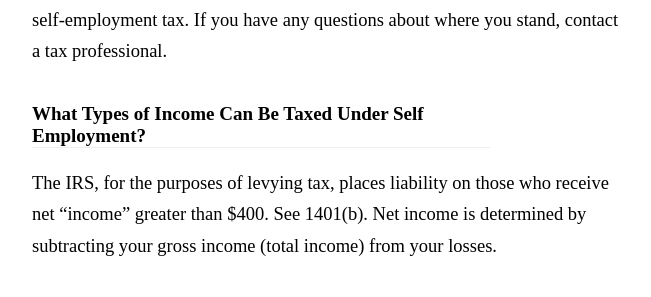
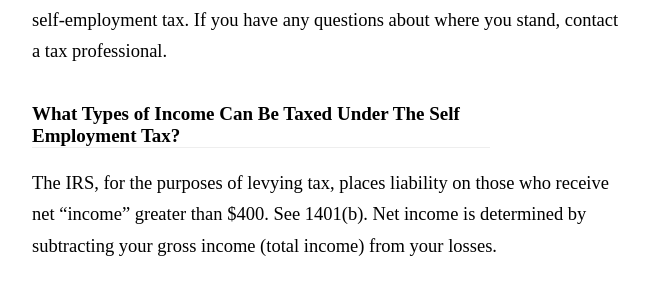
Before and after one commit to oblivionreb/oblivionreb.github.io, a Jekyll site: the page built from _posts/2020-10-17-self-employment-tax-explained.md, in a window 1280 px wide and 900 px high, scrolled down 6695 px. Shown: the part 157-454 px from the top of the window, without its empty margins (318-969 px from the left). Built offline with Jekyll 4.4.1, drawn with Linux system fonts in a browser that asks for light colours; nearby versions of some CDN libraries; some of the changed text lies outside the part shown.

Commit message:
Update 2020-10-17-self-employment-tax-explained.md

```diff
--- a/_posts/2020-10-17-self-employment-tax-explained.md
+++ b/_posts/2020-10-17-self-employment-tax-explained.md
@@ -104,7 +104,7 @@
 
 This obligation is a mandatory one, even if you don’t ever plan to take advantage of social benefits. See Eanes v. C.I.R., U.S.Tax Ct.2000, 2000 WL 1131904.
 
-<h3> Who Is Considered Self-Employed?</h3>
+<h3> Who is Considered Self-Employed?</h3>
 
 According to section 1401(b) of the Tax Code, self-employment generally means “. . . any trade or business carried on by . . . an individual.” The phrase “trade or business” is broad.
 
@@ -160,7 +160,7 @@
 
 The above factors are weighed in a balancing test to see whether the facts show that the worker is an employee or independent contractor for the purpose of self-employment tax. If you have any questions about where you stand, contact a tax professional.
 
-<h3> What Types of Income Can Be Taxed Under Self Employment?</h3>
+<h3> What Types of Income Can Be Taxed Under The Self Employment Tax?</h3>
 
 The IRS, for the purposes of levying tax, places liability on those who receive net “income” greater than $400. See 1401(b). Net income is determined by subtracting your gross income (total income) from your losses.
 
@@ -175,7 +175,7 @@
 5.  Income earned running a business entity, including a solo law practice.
 6.  Receiving profits from shares of caught fish with less than 10 crew members. Anderson v. C.I.R., T.C.M. (RIA) 2010-001 (Tax 2010), aff'd, (1st Cir. Mar. 15, 2011).
 
-<h3> Who is exempt from the self employment tax? </h3>
+<h3> Who is Exempt From the Self Employment Tax? </h3>
 
 According to section 1402 of the Tax Code, not everyone who would otherwise be considered self employed has to pay self-employment tax. Those who are exempt from self-employment tax include but are not limited to:
 
```
